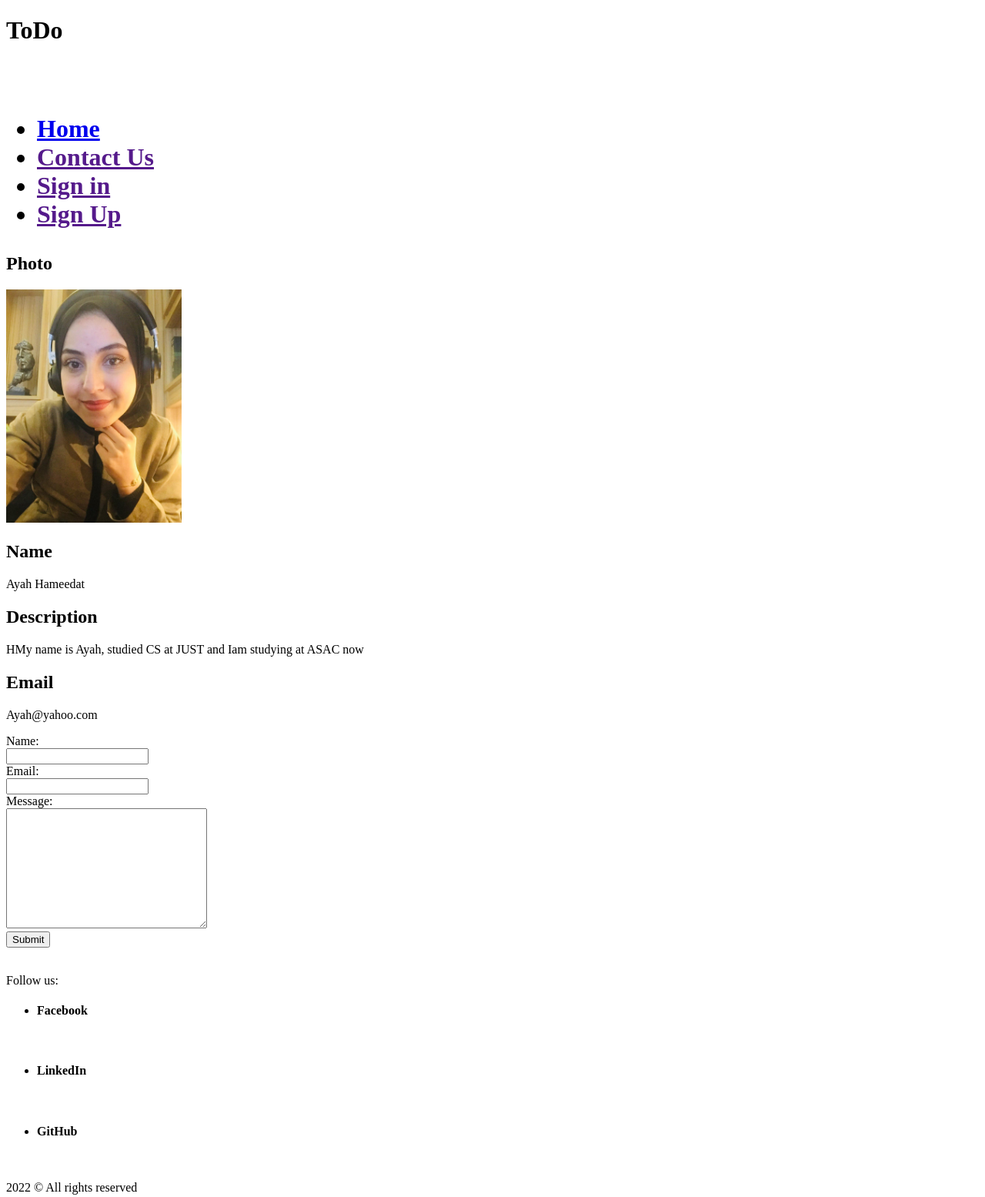
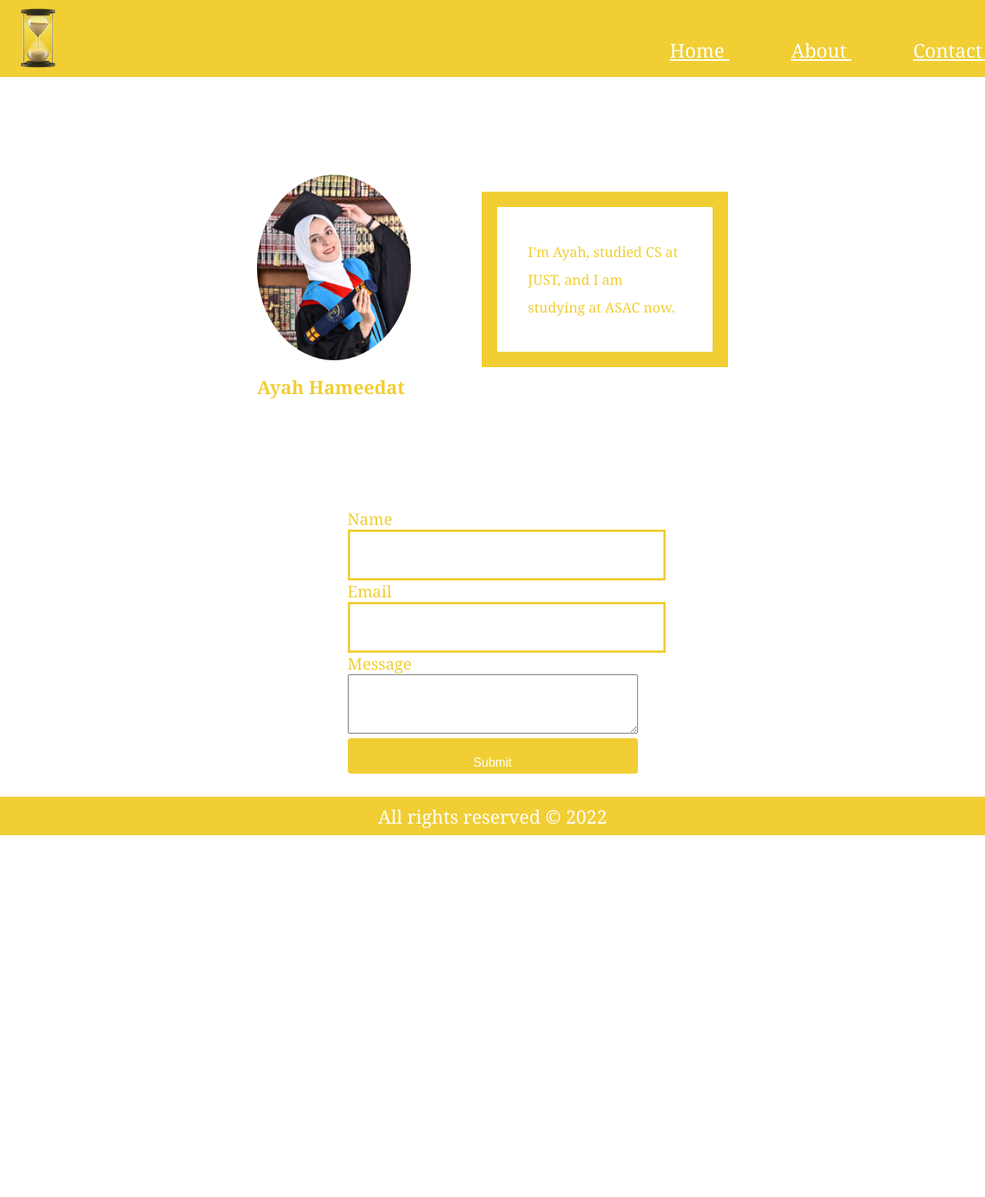
Before and after one commit to AyaJas/todo-project, a plain HTML site: page about.html in a window 1280 px wide. Shown: the whole page at 77% size. After the commit the page ends 1085 px from the top, so only its background shows below. Drawn offline with Linux system fonts and the light colour scheme.

Commit message:
Style-CSS

```diff
--- /dev/null
+++ b/CSS/Home.css
@@ -0,0 +1,146 @@
+*
+{
+    padding: 0;
+    margin: 0;
+}
+
+
+.container
+{
+    width: 1350px;
+    margin: 0 auto;
+}
+
+.grid-container
+{
+    display: grid;
+    grid-template-rows: 100px 1fr 50px;
+    grid-template-columns: 1fr;
+
+}
+
+header
+{
+    height: 100px;
+    grid-column: 1 / 2;
+    display: flex;
+    align-items: center;
+    justify-content: space-between;
+    position: fixed;
+    top: 0px;
+    left: 0;
+    right: 0;
+    background-color: rgba(241,206,52,255);
+
+}
+header .header-nav
+{
+    float: right;
+    margin-top: 30px;
+
+}
+
+header .header-nav a
+{
+   /* border: 1px solid #000;*/
+    padding: 40px 40px;
+    /*margin :10px;*/
+   /* border-radius: 5px;*/
+   font-size: 25px;
+   font-family:Georgia, 'Times New Roman', Times, serif;
+   color: #fff;
+   /*text-transform: uppercase;*/
+}
+
+.header-logo
+{
+    width: 100px;
+    height: 100px;
+    object-fit: cover;
+}
+
+main
+{
+    grid-column: 1 / -1;
+    grid-row: 2 / 3;
+}
+
+.ToDo-Web
+{
+    height: 70vh;
+    width: 100%;
+    background-size: cover;
+    display: flex;
+    align-items: center;
+    justify-content: center;
+    font-size: 550%;
+    font-family:Georgia, 'Times New Roman', Times, serif;
+    color: rgba(241,206,52,255);
+
+
+}
+
+.ToDo-table
+{
+    margin-bottom: 50px;
+    margin-left: 300px;
+}
+
+.Task-table
+{
+
+  /*  background-color:  rgba(241,206,52,255);*/
+    color: #000;
+    text-align: center;
+}
+
+table , th ,td
+{
+    border: 10px solid rgba(241,206,52,255);
+
+}
+th
+{
+    font-size: 30px;
+}
+th , td
+{
+    height:60px;
+}
+td
+{
+    font-size: 18px;
+}
+table
+{
+    border-collapse: collapse;
+    width: 70%;
+    margin-bottom: 150px;
+}
+
+
+
+footer
+{
+    grid-column: 1 / 3;
+    display: flex;
+    align-items: center;
+    justify-content: center;
+    background-color: white;
+    color:#fff;
+    font-size: x-large;
+    font-family:Georgia, 'Times New Roman', Times, serif;
+    grid-row: 3 / -1;
+    background-color: rgb(235,195,33);
+}
+
+@media only screen and (max-width: 600px) {
+    .about-us, .services {
+      flex-direction: column;
+    }
+
+    .container {
+      width: 100%;
+    }
+
+  }
--- /dev/null
+++ b/CSS/about.css
@@ -0,0 +1,169 @@
+*
+{
+    padding: 0;
+    margin: 0;
+}
+
+
+.container
+{
+    width: 1350px;
+    margin: 0 auto;
+}
+
+.grid-container
+{
+    display: grid;
+    grid-template-rows: 100px 1fr 50px;
+    grid-template-columns: 1fr;
+
+}
+
+header
+{
+    height: 100px;
+    grid-column: 1 / 2;
+    display: flex;
+    align-items: center;
+    justify-content: space-between;
+    position: fixed;
+    top: 0px;
+    left: 0;
+    right: 0;
+    background-color: rgba(241,206,52,255);
+
+}
+header .header-nav
+{
+    float: right;
+    margin-top: 30px;
+
+}
+
+header .header-nav a
+{
+   /* border: 1px solid #000;*/
+    padding: 40px 40px;
+    /*margin :10px;*/
+   /* border-radius: 5px;*/
+   font-size: 25px;
+   font-family:Georgia, 'Times New Roman', Times, serif;
+   color: #fff;
+   /*text-transform: uppercase;*/
+}
+
+.header-logo
+{
+    width: 100px;
+    height: 100px;
+    object-fit: cover;
+}
+
+
+main
+{
+    grid-column: 1 / -1;
+    grid-row: 2 / 3;
+}
+
+.ToDo-Web
+{
+    height: 70vh;
+    width: 100%;
+    background-size: cover;
+    display: flex;
+    align-items: center;
+    justify-content: center;
+    font-size: 100%;
+    font-family:Georgia, 'Times New Roman', Times, serif;
+    color: rgba(241,206,52,255);
+
+
+}
+img {
+    border-radius: 50%;
+    width:200px;
+  }
+
+  .profile {
+    display: flex;
+    gap: 100px;
+    line-height: 2;
+    align-items: center;
+    height: 60px;
+  }
+
+  .profile.box:first-child {
+    width: 500px;
+  }
+
+.box{
+    border: 20px solid rgba(241,206,52,255);
+    width: 200px;
+    /*background-color:  rgba(241,206,52,255);*/
+    color:rgba(241,206,52,255);
+    padding: 40px;
+    margin-bottom: 280px;
+    font-size: 18px;
+}
+
+.form-todo
+{
+    display: flex;
+    align-items: center;
+    justify-content: center;
+    font-size: 130%;
+    font-family:Georgia, 'Times New Roman', Times, serif;
+    color: rgba(241,206,52,255);
+    margin-bottom: 30px;
+
+}
+
+.form-todo input
+{
+
+    border: 3px solid rgba(241,206,52,255);
+    width: 100%;
+    height: 20px;
+    padding: 20px 15px;
+  }
+
+.submit {
+    background-color: rgba(241,206,52,255);
+    color: white;
+    padding: 12px 20px;
+    border-radius: 4px;
+    cursor: pointer;
+    float: right;
+    font-size: 16px;
+  }
+
+
+footer
+{
+    grid-column: 1 / 3;
+    display: flex;
+    align-items: center;
+    justify-content: center;
+    background-color: white;
+    color:#fff;
+    font-size: x-large;
+    font-family:Georgia, 'Times New Roman', Times, serif;
+    grid-row: 3 / -1;
+    background-color: rgba(241,206,52,255);
+}
+
+
+@media only screen and (max-width: 600px) {
+    .about-us, .services {
+      flex-direction: column;
+    }
+
+    .container {
+      width: 100%;
+    }
+
+    .contect-us form {
+      grid-template-columns: 1fr;
+    }
+  }
--- a/about.html
+++ b/about.html
@@ -5,48 +5,31 @@
     <meta http-equiv="X-UA-Compatible" content="IE=edge">
     <meta name="viewport" content="width=device-width, initial-scale=1.0">
     <title>About ToDo</title>
+    <link rel="stylesheet" href="./CSS/about.css">
 </head>
-<style>
-    img
-    {
-        width :18%;
-    }
-</style>
 <body>
-    <header>
-        <h1> ToDo <h1>
-        <img src="LogoToDo.jpeg" alt="">
-        <nav>
-            <ul>
-                <li><a href="index.html"> Home </a></li>
-                <li><a href=""> Contact Us </a></li>
-                <li><a href=""> Sign in </a></li>
-                <li><a href=""> Sign Up </a></li>
-            </ul>
-        </nav>
+    <div class="grid-container">
 
-    </header>
+        <header class="container">
+            <img src="./assets/Hourglass.png" alt="" class="header-logo">
+            <nav class="header-nav">
+                <a href="index.html"> Home </a>
+                <a href="#"> About </a>
+                <a href="#"> Contact us </a>
+            </nav>
+        </header>
 
     <main>
 
-        <section>
+        <section class="ToDo-Web">
 
             <div>
-                <div>
-                    <h2> Photo </h2>
-                    <img src="./assets/AYA.jpeg" alt="AYA">
+                <div class = "img-profile">
+                    <img src="./assets/AYA.jpg" alt="">
                 </div>
-                <div>
-                    <h2> Name </h2>
-                    <p> Ayah Hameedat </p>
-                </div>
-                <div>
-                    <h2> Description </h2>
-                    <p> HMy name is Ayah, studied CS at JUST and Iam studying at ASAC now </p>
-                </div>
-                <div>
-                    <h2> Email </h2>
-                    <p> Ayah@yahoo.com </p>
+                    <div class="profile">
+                    <h2> Ayah Hameedat </h2>
+                    <p class="box"> I'm Ayah, studied CS at JUST, and I am studying at ASAC now. </p>
                 </div>
 
             </div>
@@ -55,16 +38,15 @@
 
         </section>
 
-        <section>
-
+        <section class="form-todo">
             <form>
-                <label for="name"> Name: </label><br>
+                <label for="name"> Name </label><br>
                 <input type="text" id="name" name="name"><br>
-                <label for="email"> Email: </label><br>
+                <label for="email"> Email </label><br>
                 <input type="text" id="email" name="email"><br>
-                <label for="message"> Message: </label><br>
-                <textarea name="message" id="message" cols="30" rows="10"></textarea><br>
-                <input type="submit" value="Submit">
+                <label for="message"> Message </label><br>
+                <textarea name="message" id="message" cols="45" rows="5"></textarea><br>
+                <input class="submit" type="button" value="Submit">
             </form>
 
         </section>
@@ -74,33 +56,10 @@
 
     <footer>
         <div>
-            <img src="Logo.jpeg" alt="">
-        </div>
-
-        <div>
-            <p> Follow us: </p>
-            <ul>
-                <li>
-                    <h4>Facebook</h4>
-                    <img src="Facebook.com" alt="">
-                </li>
-                <li>
-                    <h4>LinkedIn</h4>
-                    <img src="Linkdin.com" alt="">
-                </li>
-                <li>
-                    <h4>GitHub</h4>
-                    <img src="github.com" alt="">
-                </li>
-            </ul>
-        </div>
-
-        <div>
-            <p> 2022 &copy; All rights reserved </p>
+            <p> All rights reserved &copy; 2022  </p>
        </div>
-
-
     </footer>
+    </div>
 
 </body>
 </html>
```
Also changed, not shown: index.html (+34 -49 lines), assets/AYA.jpeg (deleted), assets/AYA.jpg (added), assets/Hourglass.png (added), 1 other file.
